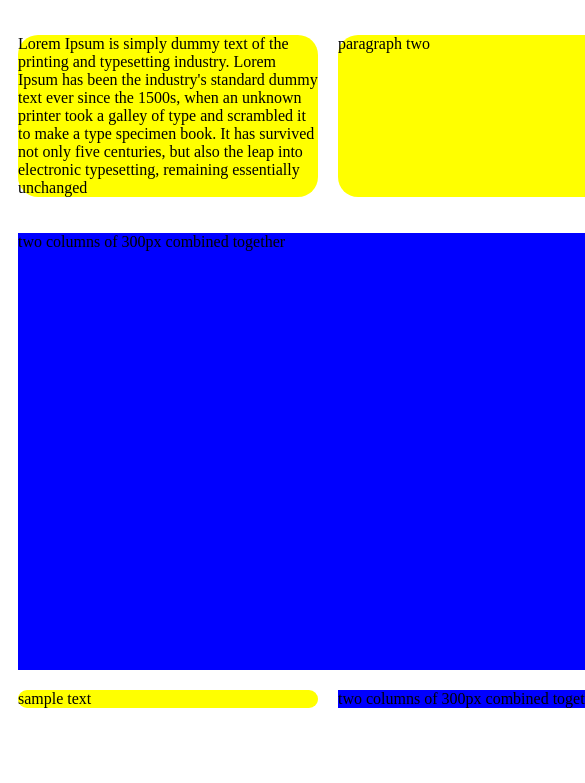
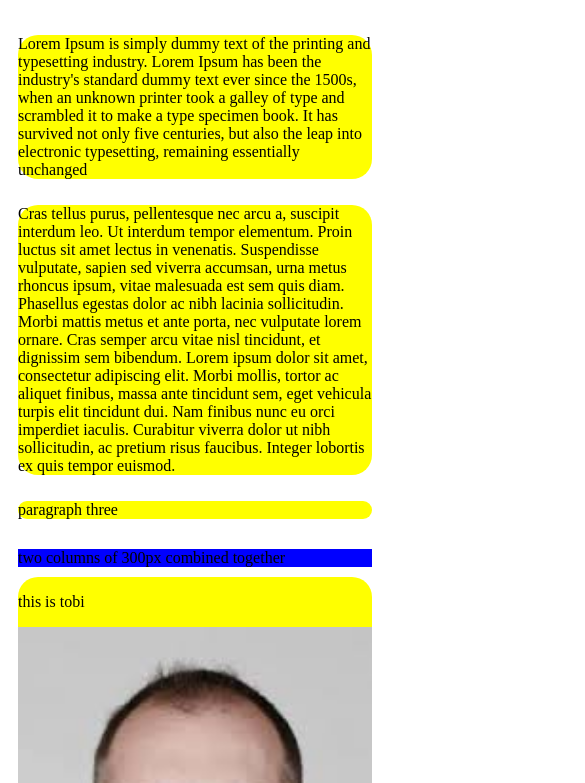
Before and after one commit to gc-techies/learn-html-aug, a plain HTML site: page flexbox.html in a window 390 px wide. Shown: the part 61-844 px from the top of the page, 585 px wide, since content can reach past the window. Drawn offline with Linux system fonts and the light colour scheme.

Commit message:
introduction to responsive design

```diff
--- a/flexbox.html
+++ b/flexbox.html
@@ -37,6 +37,32 @@
             display: flex;
             flex-direction: column-reverse;
         }
+
+        @media screen and (max-width: 450px) {
+            #container960 {
+                /* background-color: yellow; */
+                width: 100%;
+                margin-left: auto;
+                margin-right: auto;
+            }
+
+            .oneCol {
+                width: 100%;
+                margin-left: 10px;
+                margin-right: 10px;
+                background-color: yellow;
+                border-radius: 20px;
+                margin-bottom: 10px;
+            }
+
+            .twoCols {
+                margin-bottom: 10px;
+            }
+        }
+
+        @media screen and (max-width: 850px) and (min-width: 451px) {
+
+        }
     </style>
 </head>
 <body>
@@ -44,7 +70,9 @@
         <h1>welcome to Flexbox</h1>
         <div class="row">
             <p class="oneCol">Lorem Ipsum is simply dummy text of the printing and typesetting industry. Lorem Ipsum has been the industry's standard dummy text ever since the 1500s, when an unknown printer took a galley of type and scrambled it to make a type specimen book. It has survived not only five centuries, but also the leap into electronic typesetting, remaining essentially unchanged</p>
-            <p class="oneCol">paragraph two</p>
+            <p class="oneCol">
+                Cras tellus purus, pellentesque nec arcu a, suscipit interdum leo. Ut interdum tempor elementum. Proin luctus sit amet lectus in venenatis. Suspendisse vulputate, sapien sed viverra accumsan, urna metus rhoncus ipsum, vitae malesuada est sem quis diam. Phasellus egestas dolor ac nibh lacinia sollicitudin. Morbi mattis metus et ante porta, nec vulputate lorem ornare. Cras semper arcu vitae nisl tincidunt, et dignissim sem bibendum. Lorem ipsum dolor sit amet, consectetur adipiscing elit. Morbi mollis, tortor ac aliquet finibus, massa ante tincidunt sem, eget vehicula turpis elit tincidunt dui. Nam finibus nunc eu orci imperdiet iaculis. Curabitur viverra dolor ut nibh sollicitudin, ac pretium risus faucibus. Integer lobortis ex quis tempor euismod.
+            </p>
             <p class="oneCol">paragraph three</p>
         </div>
 
```
